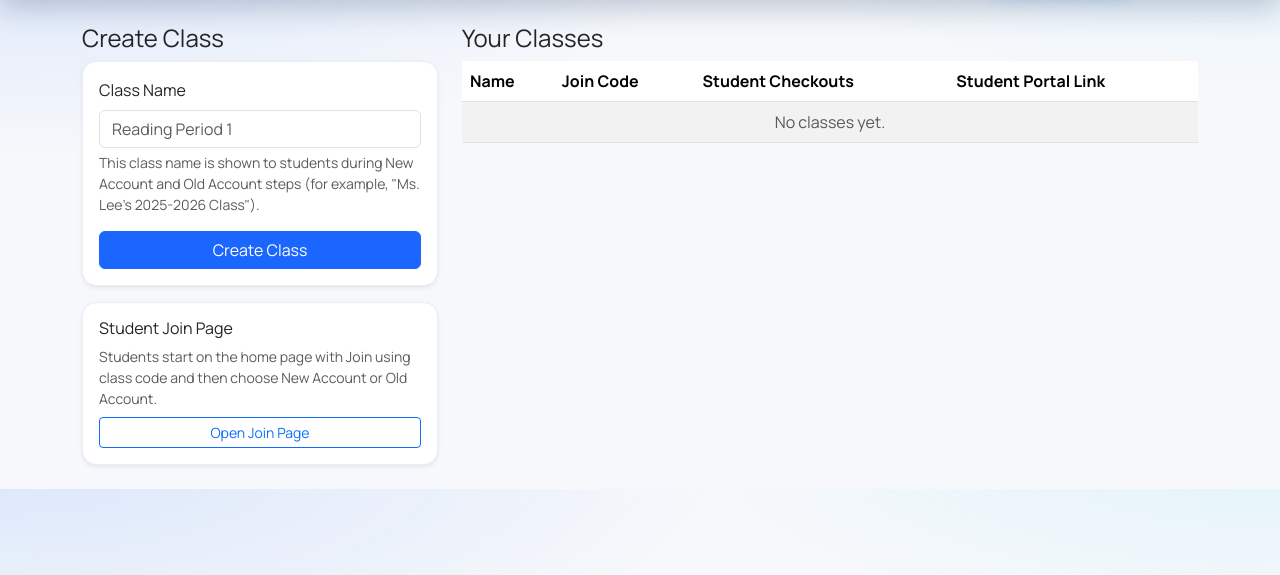
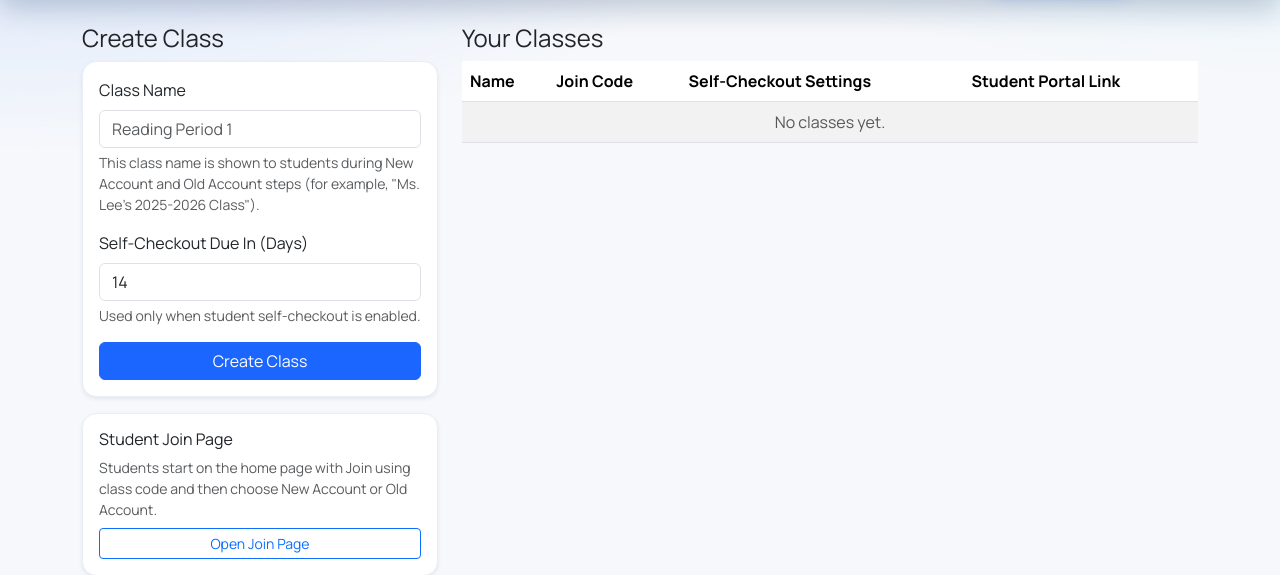
Before and after one commit to GGUI-Classroom/Bookful, a Flask app: page /classes/ in a window 1280 px wide. Shown: the part 56-631 px from the top of the page. Run offline with Flask 3, Linux system fonts and the light colour scheme; the visitor is signed in with stand-in values (Sample User, id 1); data that the repository does not hold is empty.

Commit message:
Add default_self_checkout_days column and update self-checkout settings functionality

```diff
--- a/app/__init__.py
+++ b/app/__init__.py
@@ -35,6 +35,10 @@ def _ensure_schema_compatibility() -> None:
                 text(
                     f"ALTER TABLE classroom ADD COLUMN allow_student_checkouts BOOLEAN NOT NULL DEFAULT {boolean_default}"
                 )
+            )
+        if "default_self_checkout_days" not in classroom_columns:
+            db.session.execute(
+                text("ALTER TABLE classroom ADD COLUMN default_self_checkout_days INTEGER NOT NULL DEFAULT 14")
             )
 
     if "student" in tables:
--- a/app/classes/routes.py
+++ b/app/classes/routes.py
@@ -2,7 +2,7 @@ from __future__ import annotations
 
 import secrets
 
-from flask import flash, redirect, render_template, url_for
+from flask import flash, redirect, render_template, request, url_for
 from flask_login import current_user, login_required
 
 from app.classes import classes_bp
@@ -30,6 +30,7 @@ def index():
             teacher_id=current_user.id,
             name=form.name.data.strip(),
             join_code=_generate_join_code(),
+            default_self_checkout_days=form.default_self_checkout_days.data or 14,
         )
         db.session.add(classroom)
         db.session.commit()
@@ -39,15 +40,32 @@ def index():
     return render_template("classes/index.html", form=form, classrooms=classrooms)
 
 
-@classes_bp.post("/<int:classroom_id>/toggle-student-checkouts")
+@classes_bp.post("/<int:classroom_id>/settings")
 @login_required
-def toggle_student_checkouts(classroom_id: int):
+def update_settings(classroom_id: int):
     classroom = Classroom.query.filter_by(id=classroom_id, teacher_id=current_user.id).first_or_404()
-    classroom.allow_student_checkouts = not classroom.allow_student_checkouts
+
+    classroom.allow_student_checkouts = request.form.get("allow_student_checkouts") == "on"
+
+    due_days_raw = (request.form.get("default_self_checkout_days") or "").strip()
+    try:
+        due_days = int(due_days_raw)
+    except ValueError:
+        flash("Enter a valid number of days for self-checkout due dates.", "danger")
+        return redirect(url_for("classes.index"))
+
+    if due_days < 1:
+        flash("Self-checkout due days must be at least 1.", "danger")
+        return redirect(url_for("classes.index"))
+
+    classroom.default_self_checkout_days = due_days
     db.session.commit()
 
     state = "enabled" if classroom.allow_student_checkouts else "disabled"
-    flash(f"Student self-checkouts {state} for {classroom.name}.", "success")
+    flash(
+        f"Student self-checkouts {state} for {classroom.name}; due date set to {classroom.default_self_checkout_days} day{'s' if classroom.default_self_checkout_days != 1 else ''}.",
+        "success",
+    )
     return redirect(url_for("classes.index"))
 
 
--- a/app/forms.py
+++ b/app/forms.py
@@ -1,8 +1,8 @@
 from datetime import date
 
 from flask_wtf import FlaskForm
-from wtforms import DateField, FileField, PasswordField, SelectField, StringField, SubmitField, TextAreaField
-from wtforms.validators import DataRequired, Email, EqualTo, Length, Optional, ValidationError
+from wtforms import DateField, FileField, IntegerField, PasswordField, SelectField, StringField, SubmitField, TextAreaField
+from wtforms.validators import DataRequired, Email, EqualTo, Length, NumberRange, Optional, ValidationError
 
 
 class SignUpForm(FlaskForm):
@@ -44,6 +44,11 @@ class BookForm(FlaskForm):
 
 class ClassroomForm(FlaskForm):
     name = StringField("Class Name", validators=[DataRequired(), Length(max=120)])
+    default_self_checkout_days = IntegerField(
+        "Self-Checkout Due In (Days)",
+        validators=[DataRequired(), NumberRange(min=1, max=3650)],
+        default=14,
+    )
     submit = SubmitField("Create Class")
 
 
--- a/app/models.py
+++ b/app/models.py
@@ -42,6 +42,7 @@ class Classroom(db.Model):
     name = db.Column(db.String(120), nullable=False)
     join_code = db.Column(db.String(32), unique=True, nullable=False, index=True)
     allow_student_checkouts = db.Column(db.Boolean, nullable=False, default=False, index=True)
+    default_self_checkout_days = db.Column(db.Integer, nullable=False, default=14)
     created_at = db.Column(db.DateTime, default=datetime.utcnow, nullable=False)
 
     students = db.relationship("Student", backref="classroom", lazy="dynamic")
--- a/app/portal/routes.py
+++ b/app/portal/routes.py
@@ -284,7 +284,7 @@ def borrow():
             student_id=student.id,
             book_id=book.id,
             checkout_date=date.today(),
-            due_date=date.today() + timedelta(days=14),
+            due_date=date.today() + timedelta(days=classroom.default_self_checkout_days or 14),
             status="checked_out",
         )
         db.session.add(record)
--- a/app/templates/classes/index.html
+++ b/app/templates/classes/index.html
@@ -13,6 +13,12 @@
             {{ form.name(class="form-control", placeholder="Reading Period 1") }}
             <div class="form-text">This class name is shown to students during New Account and Old Account steps (for example, "Ms. Lee's 2025-2026 Class").</div>
             {% for err in form.name.errors %}<div class="text-danger small">{{ err }}</div>{% endfor %}
+          </div>
+          <div class="mb-3">
+            {{ form.default_self_checkout_days.label(class="form-label") }}
+            {{ form.default_self_checkout_days(class="form-control", min="1", step="1") }}
+            <div class="form-text">Used only when student self-checkout is enabled.</div>
+            {% for err in form.default_self_checkout_days.errors %}<div class="text-danger small">{{ err }}</div>{% endfor %}
           </div>
           {{ form.submit(class="btn btn-primary w-100") }}
         </form>
@@ -38,7 +44,7 @@
           <tr>
             <th>Name</th>
             <th>Join Code</th>
-            <th>Student Checkouts</th>
+            <th>Self-Checkout Settings</th>
             <th>Student Portal Link</th>
           </tr>
         </thead>
@@ -48,15 +54,24 @@
               <td>{{ classroom.name }}</td>
               <td><code>{{ classroom.join_code }}</code></td>
               <td>
-                <form method="post" action="{{ url_for('classes.toggle_student_checkouts', classroom_id=classroom.id) }}" class="d-inline">
+                <form method="post" action="{{ url_for('classes.update_settings', classroom_id=classroom.id) }}" class="d-flex flex-column gap-2">
                   <input type="hidden" name="csrf_token" value="{{ csrf_token() }}">
-                  {% if classroom.allow_student_checkouts %}
-                    <span class="badge text-bg-success me-2">Enabled</span>
-                    <button class="btn btn-sm btn-outline-secondary" type="submit">Disable</button>
-                  {% else %}
-                    <span class="badge text-bg-secondary me-2">Teacher only</span>
-                    <button class="btn btn-sm btn-outline-primary" type="submit">Enable</button>
-                  {% endif %}
+                  <div class="form-check form-switch mb-0">
+                    <input class="form-check-input" type="checkbox" role="switch" id="self-checkout-{{ classroom.id }}" name="allow_student_checkouts" {% if classroom.allow_student_checkouts %}checked{% endif %}>
+                    <label class="form-check-label" for="self-checkout-{{ classroom.id }}">
+                      {% if classroom.allow_student_checkouts %}
+                        Enabled
+                      {% else %}
+                        Teacher only
+                      {% endif %}
+                    </label>
+                  </div>
+                  <div class="d-flex flex-wrap gap-2 align-items-center">
+                    <label class="form-label mb-0 small text-muted" for="due-days-{{ classroom.id }}">Due in</label>
+                    <input id="due-days-{{ classroom.id }}" class="form-control form-control-sm" type="number" name="default_self_checkout_days" min="1" step="1" value="{{ classroom.default_self_checkout_days }}" style="width: 6rem;">
+                    <span class="small text-muted">days</span>
+                    <button class="btn btn-sm btn-outline-primary ms-auto" type="submit">Save</button>
+                  </div>
                 </form>
               </td>
               <td>
--- a/app/templates/portal/borrow.html
+++ b/app/templates/portal/borrow.html
@@ -7,7 +7,7 @@
       <div>
         <p class="text-uppercase text-muted small mb-1">Account Portal</p>
         <h1 class="h3 mb-0">Borrow a Book</h1>
-        <p class="text-muted mb-0">Choose one book. Bookful will set the due date to 14 days from today.</p>
+        <p class="text-muted mb-0">Choose one book. Bookful will set the due date to {{ classroom.default_self_checkout_days }} day{{ '' if classroom.default_self_checkout_days == 1 else 's' }} from today.</p>
       </div>
       <a class="btn btn-outline-secondary btn-sm" href="{{ url_for('portal.dashboard') }}">Back to My Checkouts</a>
     </div>
@@ -22,7 +22,7 @@
             {% for err in form.book_id.errors %}<div class="text-danger small">{{ err }}</div>{% endfor %}
           </div>
           <div class="alert alert-info mb-3">
-            Due date is automatically set to 14 days from today when you borrow the book.
+            Due date is automatically set to {{ classroom.default_self_checkout_days }} day{{ '' if classroom.default_self_checkout_days == 1 else 's' }} from today when you borrow the book.
           </div>
           {{ form.submit(class="btn btn-primary") }}
         </form>
```
